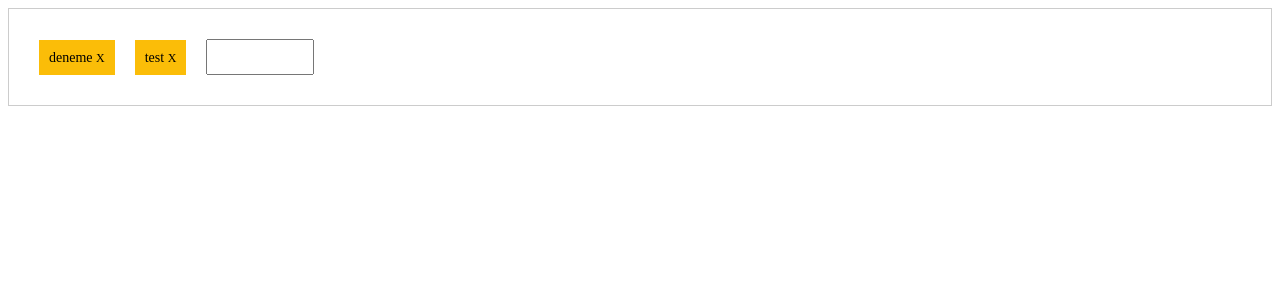
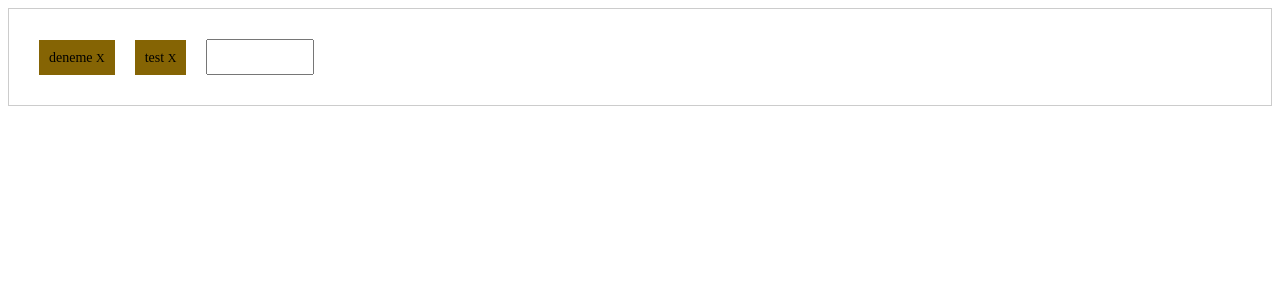
Before and after one commit to OzgunOzdemir/input-tag-react, a React (Create React App) app: page / in a window 1280 px wide. Shown: the top 300 px of the page. Built offline with nearby package versions, Linux system fonts and the light colour scheme.

Commit message:
added theme

```diff
--- a/src/App.js
+++ b/src/App.js
@@ -8,13 +8,14 @@ class App extends Component {
 
     this.state = {
       value: "deneme,test",
+      selectedTheme: "warning",
     }
   }
 
   render() {
     return (
       <Fragment>
-        <Tags value={this.state.value}/>
+        <Tags value={this.state.value} selectedTheme={this.state.selectedTheme}/>
       </Fragment>
     );
   }
--- a/src/components/Tag/Tag.js
+++ b/src/components/Tag/Tag.js
@@ -1,10 +1,43 @@
-import React, { Fragment } from 'react'
+import React, { Fragment, useState, useEffect } from 'react'
 import './Tags.css'
 
-const Tag = ({ key, item, onRemove }) => {
+const Tag = ({ key, item, onRemove, selectedTheme }) => {
+    const [color, setColor] = useState()
+    const [theme, setTheme] = useState([{
+        type: "primary",
+        color: "#004085"
+    }, {
+        type: "success",
+        color: "#D5EDD8"
+    }, {
+        type: "secondary",
+        color: "#383d41"
+    }, {
+        type: "info",
+        color: "#0c5460"
+    }, {
+        type: "warning",
+        color: "#856404"
+    }, {
+        type: "danger",
+        color: "#721c24"
+    }]);
+
+    useEffect(() => {
+        if (selectedTheme) {
+            theme.map(i => {
+                if (i.type === selectedTheme) {
+                    setColor(i.color)
+                }
+            })
+        } else {
+            setColor(theme[0].color)
+        }
+    }, [])
+
     return (
         <Fragment>
-            <span className="tag" key={key}>
+            <span className="tag" style={{ backgroundColor: color }} key={key}>
                 <span className="content">{item}    </span>
                 <span className="close" onClick={() => onRemove(key)}>X</span>
             </span>
--- a/src/components/Tag/Tags.css
+++ b/src/components/Tag/Tags.css
@@ -1,7 +1,6 @@
 .tag {
-    background-color: #fbbd08;
     padding: 10px;
-    color: #000;
+    color: #000000;
     cursor: default;
     font-size: 14px;
     margin: 10px;
--- a/src/components/Tags/Tags.js
+++ b/src/components/Tags/Tags.js
@@ -80,7 +80,7 @@ class Tags extends Component {
             <div className="tag-container">
                 {
                     this.state.tags.map((item, i) => (
-                        <Tag key={i} item={item} onRemove={() => this.removeTag(i)} />
+                        <Tag key={i} item={item} selectedTheme={this.props.selectedTheme} onRemove={() => this.removeTag(i)} />
                     ))
                 }
 
```
Also changed, not shown: 1 other file (tests, documents, lock files or other folders).
